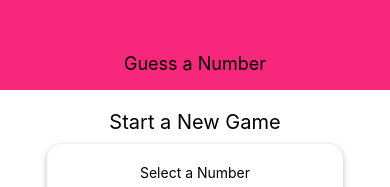
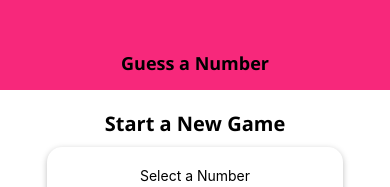
Before and after one commit to Dancan1998/react-native-module-3, a React Native app: screen / in a window 390 px wide. Shown: the top 187 px of the page. Built offline with nearby package versions, Linux system fonts and the light colour scheme.

Commit message:
font family in react native

```diff
--- a/App.js
+++ b/App.js
@@ -4,10 +4,30 @@
 import StartGameScreen from "./screens/StartGameScreen";
 import GameScreen from "./screens/GameScreen";
 import GameOverScreen from "./screens/GameOverScreen";
+import * as Font from "expo-font";
+import AppLoading from "expo-app-loading";
+
+const fetchFonts = () => {
+  return Font.loadAsync({
+    "open-sans": require("./assets/fonts/OpenSans-Regular.ttf"),
+    "open-sans-bold": require("./assets/fonts/OpenSans-Bold.ttf"),
+  });
+};
 
 export default function App() {
   const [userNumber, setUserNumber] = useState();
   const [guessRounds, setGuessRounds] = useState(0);
+  const [dataloaded, setDataLoaded] = useState(false);
+
+  if (!dataloaded) {
+    return (
+      <AppLoading
+        startAsync={fetchFonts}
+        onFinish={() => setDataLoaded(true)}
+        onError={(err) => console.log(err)}
+      />
+    );
+  }
 
   const startGameHandler = (selectedNumber) => {
     setUserNumber(selectedNumber);
--- a/components/Header.js
+++ b/components/Header.js
@@ -24,5 +24,6 @@
   headerTitle: {
     color: "black",
     fontSize: 18,
+    fontFamily: "open-sans-bold",
   },
 });
--- a/package.json
+++ b/package.json
@@ -9,6 +9,8 @@
   },
   "dependencies": {
     "expo": "~40.0.0",
+    "expo-app-loading": "^1.0.1",
+    "expo-font": "~8.4.0",
     "expo-status-bar": "~1.0.3",
     "react": "16.13.1",
     "react-dom": "16.13.1",
--- a/screens/StartGameScreen.js
+++ b/screens/StartGameScreen.js
@@ -102,6 +102,7 @@
   title: {
     fontSize: 20,
     marginVertical: 10,
+    fontFamily: "open-sans-bold",
   },
   inputContainer: {
     width: 300,
```
Also changed, not shown: assets/fonts/OpenSans-Bold.ttf (added), assets/fonts/OpenSans-Regular.ttf (added).
